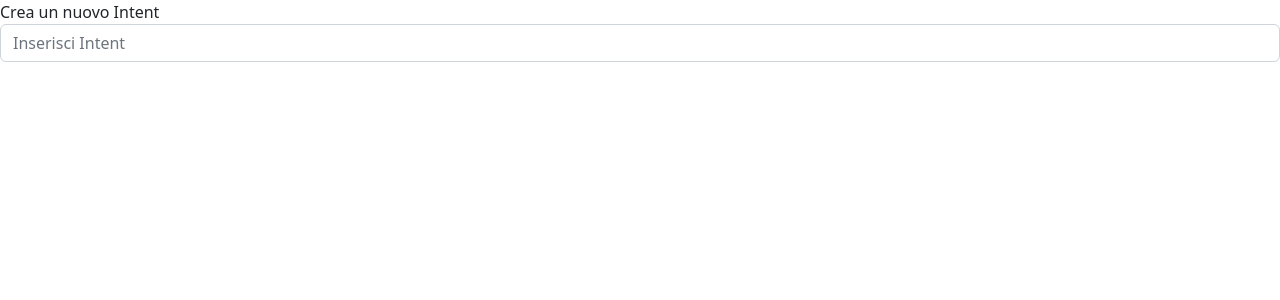
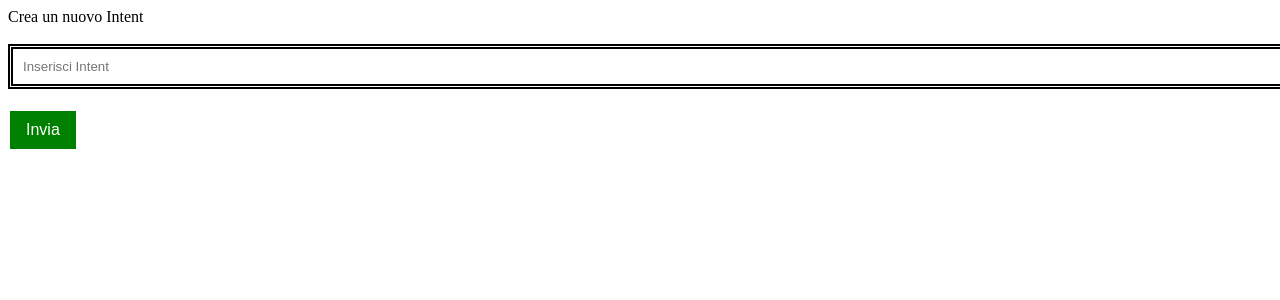
Before and after one commit to leletheprogrammer/SA_Progetto, a Flask app: page /create_intent in a window 1280 px wide; the page is wider, and only the part inside the window is pictured. Shown: the top 300 px of that part. Run offline with Flask 2, Linux system fonts and the light colour scheme.

Commit message:
Realizzazione controlli per la creazione degli intent

```diff
--- a/main.py
+++ b/main.py
@@ -21,38 +21,64 @@ of the page where to create intent'''
 @app.route('/create_intent', methods = ['POST', 'GET'])
 def create_intent():
     if request.method == 'POST':
-        form_data = request.form
         connection = sqlite3.connect('NLPDatabase.db')
+        '''creation of a 'dictionary cursor': after a fetchall or a fetchone
+        it starts returning dictionary rows'''
         connection.row_factory = sqlite3.Row
         cursor = connection.cursor()
-        for value in form_data.values():
-            selection = cursor.execute('SELECT Category FROM Intents WHERE Category = "' + value + '"').fetchall()
+
+        #form is a MultiDict with the parsed form data from 'PUT' or 'POST'
+        form_data = request.form
+        '''the value accessible through the key 'createIntent'
+        is stored in the variable "value"'''
+        value = form_data['createIntent']
+        if (value.isspace() == False) and (value != ''):
+            #removes duplicated spaces
+            value = ' '.join(value.split())
+
+            selection = cursor.execute('SELECT Typology FROM Intents WHERE Typology = "' + value + '"').fetchall()
             if (not len(selection)):
                 cursor.execute('INSERT INTO Intents VALUES("' + value + '")')
+
+                #saves the changes made to the database
                 connection.commit()
         connection.close()
+
         return render_template('create_intent.html', form_data = form_data)
     elif request.method == 'GET':
-    	return render_template('create_intent.html')
+        return render_template('create_intent.html')
 
 '''decorator that defines the url path
 of the page where to define new entities'''
 @app.route('/define_entity', methods = ['POST', 'GET'])
 def define_entity():
-	if request.method == 'POST':
-		connection = sqlite3.connect('NLPDatabase.db')
-		connection.row_factory = sqlite3.Row
-		cursor = connection.cursor()
-		form_data = request.form
-		for value in form_data.values():
-			selection = cursor.execute('SELECT Category FROM NamedEntities WHERE Category = "' + value + '"').fetchall()
-			if (not len(selection)):
-				cursor.execute('INSERT INTO NamedEntities VALUES("' + value + '")')
-				connection.commit()
-		connection.close()
-		return render_template('define_entity.html', form_data = form_data)
-	elif request.method == 'GET':
-		return render_template('define_entity.html')
+    if request.method == 'POST':
+        connection = sqlite3.connect('NLPDatabase.db')
+        '''creation of a 'dictionary cursor': after a fetchall or a fetchone
+        it starts returning dictionary rows'''
+        connection.row_factory = sqlite3.Row
+        cursor = connection.cursor()
+
+        #form is a MultiDict with the parsed form data from 'PUT' or 'POST'
+        form_data = request.form
+        '''the value accessible through the key 'insertEntity'
+        is stored in the variable "value"'''
+        value = form_data['insertEntity']
+        if (value.isspace() == False) and (value != ''):
+            #removes duplicated spaces
+            value = ' '.join(value.split())
+
+            selection = cursor.execute('SELECT Category FROM NamedEntities WHERE Category = "' + value + '"').fetchall()
+            if (not len(selection)):
+                cursor.execute('INSERT INTO NamedEntities VALUES("' + value + '")')
+
+                #saves the changes made to the database
+                connection.commit()
+        connection.close()
+
+        return render_template('define_entity.html', form_data = form_data)
+    elif request.method == 'GET':
+        return render_template('define_entity.html')
 
 '''decorator that defines the url path of the page
 where to add,modify and delete training phrase'''
--- a/templates/create_intent.html
+++ b/templates/create_intent.html
@@ -1,23 +1,52 @@
 <!doctype html>
-<html lang="en">
+<html lang = "en">
   <head>
-    <meta charset="UTF-8">
-	<meta name="viewport" content="width=device-width, initial-scale=1.0">
+    <meta charset = "utf-8">
+	<meta name = "viewport" content = "width=device-width, initial-scale=1">
+	<style>
+		input:invalid {
+			border: 5px solid red;
+		}
+
+		input:valid {
+			border: 5px double black;
+		}
+
+		.form-control {
+			padding: 10px;
+		}
+
+		.button {
+			border: none;
+			background-color: green;
+			color: white;
+			padding: 10px 16px;
+			text-align: center;
+			text-decoration: none;
+			display: inline-block;
+			font-size: 16px;
+			margin: 4px 2px;
+			cursor: pointer;
+		}
+    </style>
     <title>
 		Create new Intent
 	</title>
-	<link href="https://cdn.jsdelivr.net/npm/bootstrap@5.2.0-beta1/dist/css/bootstrap.min.css" rel="stylesheet" integrity="sha384-0evHe/X+R7YkIZDRvuzKMRqM+OrBnVFBL6DOitfPri4tjfHxaWutUpFmBp4vmVor" crossorigin="anonymous">
   </head>
   <body>
-    <form method="post">
-		<div class="form-group">
-			<label for="createIntent">
+    <form method = "POST">
+		<div>
+			<label for = "createIntent">
 				Crea un nuovo Intent
 			</label>
-			<input type="text" class="form-control" name="createIntent" placeholder="Inserisci Intent">
+			<br>
+			<br>
+			<input type = "text" class = "form-control" name = "createIntent" size = "215" placeholder = "Inserisci Intent" pattern = "[a-zA-Z ]+">
 		</div>
+		<br>
+		<button type = "submit" class = "button">
+			Invia
+		</button>
 	</form>
-	<script src="https://cdn.jsdelivr.net/npm/bootstrap@5.2.0-beta1/dist/js/bootstrap.bundle.min.js" integrity="sha384-pprn3073KE6tl6bjs2QrFaJGz5/SUsLqktiwsUTF55Jfv3qYSDhgCecCxMW52nD2" crossorigin="anonymous">
-	</script>
   </body>
 </html>
```
